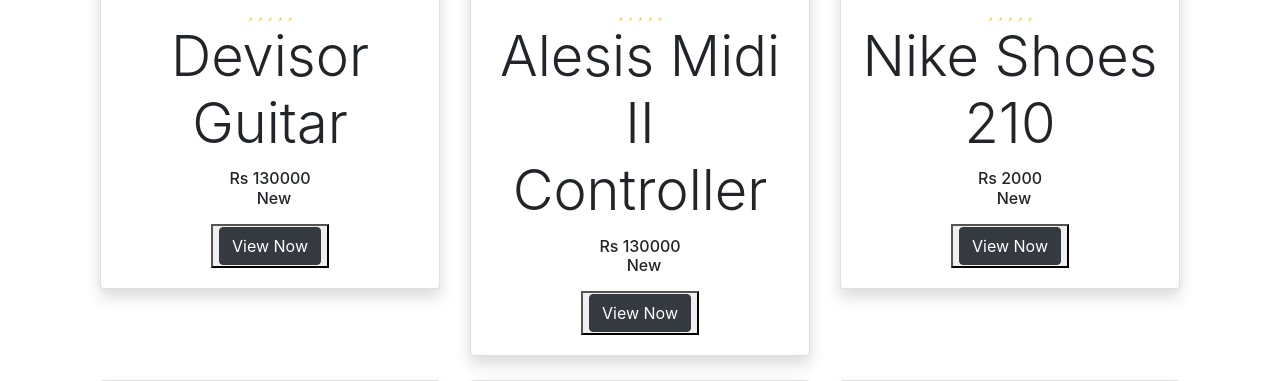
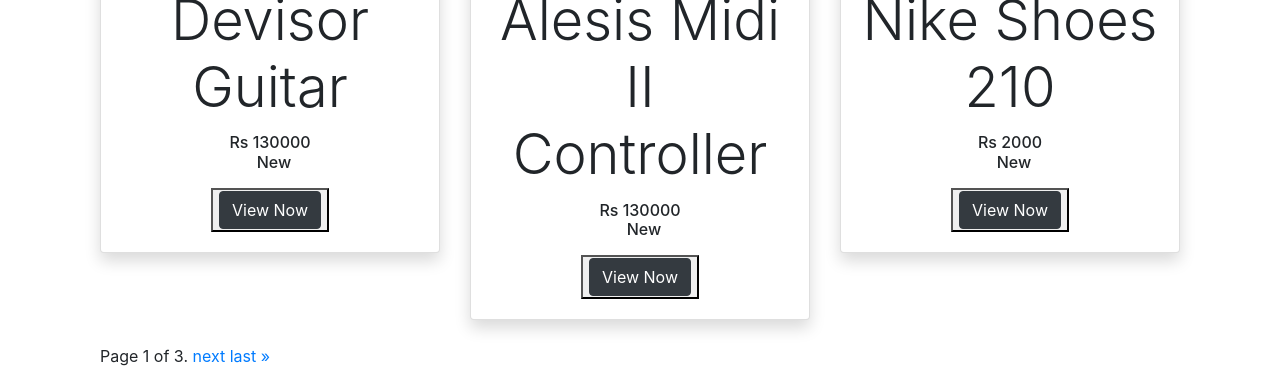
Before and after one commit to Bobby2342/Eshop---Django, a Django app: page /products/ in a window 1280 px wide. Shown: the part 980-1361 px from the top of the page. Run offline with Django 5.2, Linux system fonts and the light colour scheme; data comes from the database, SQL or seed files in the repository; both versions use the stored data as it was after the commit; some libraries are stand-ins or nearby versions.

Commit message:
pagination

```diff
--- a/apexbeyond/settings.py
+++ b/apexbeyond/settings.py
@@ -163,3 +163,6 @@
 
 SOCIAL_AUTH_FACEBOOK_KEY = 'your-app-id'
 SOCIAL_AUTH_FACEBOOK_SECRET = 'your-app-secret'
+
+LOGIN_URL = '/login'
+LOGOUT_REDIRECT_URL = '/login'
--- a/apexbeyond/urls.py
+++ b/apexbeyond/urls.py
@@ -26,23 +26,38 @@
     path('admin/', admin.site.urls),
     path('index/',views.index, name='index'),
         path('login/',views.loginuser, name='loginuser'),
-            path('logout/', views.logoutuser, name='logoutuser'),
-            path('header/', views.logoption, name='logoption'),
+        path('logout/', views.logoutuser, name='logoutuser'),
+        path('header/', views.logoption, name='logoption'),
 
 
-            path('signup/',views.signup, name='signup'),
-                path('sell/',views.sell, name='sell'),
-                     path('cart/',views.cart, name='cart'),
-                      path('product_details/<int:pk>/', views.product_details, name='product_details'),
-                     path('products/',views.product_list, name='products'),
+        path('signup/',views.signup, name='signup'),
+
+         #product related urls here
+        path('product_details/<int:pk>/', views.product_details, name='product_details'),
+        path('products/',views.product_list, name='products'),
         path('laptops/', views.laptops, name='laptops'),
         path('mobiles/', views.mobiles, name='mobiles'),
         path('shoes/', views.shoes, name='shoes'),
-         path('instruments/', views.instruments, name='instruments'),
-        path('checkout/', views.checkout, name='checkout'),
-         path('contact/', views.contact, name='contact'),
+        path('instruments/', views.instruments, name='instruments'),
+        path('sell/',views.sell, name='sell'),
+
+
+        #cart functions url
+         path('cart/',views.cart, name='cart'),
+
         path('add_to_cart/<int:product_id>/', views.add_to_cart, name='add_to_cart'),
         path('remove_from_cart/<int:product_id>/', views.remove_from_cart, name='remove_from_cart'),
+
+        #payment related urls
+        path('checkout/', views.checkout, name='checkout'),
+
+        #contact related urls
+         path('contact/', views.contact, name='contact'),
+
+
+        #search related urls
+        path('search/', views.search, name="search"),
+
 
         #google signin
 
--- a/app/views.py
+++ b/app/views.py
@@ -1,5 +1,6 @@
 from social_django.utils import psa
-
+from django.shortcuts import render
+from django.core.paginator import Paginator
 from django.http import HttpResponse, HttpResponseRedirect
 from django.contrib.auth.models import User
 from django.contrib.auth.decorators import login_required
@@ -18,11 +19,18 @@
 from app.models import Product, User
 
 # Create your views here.
+login_required
 def index(request):
     products = Product.objects.all()
 
-    return render (request, 'index.html', {'products':products})
+    paginator = Paginator(products , 3)
 
+    page_number = request.GET.get('page')
+
+    pageobj = paginator.get_page(page_number)
+
+    return render (request, 'index.html', {'products':products, 'pageobj':pageobj})
+login_required
 def loginuser(request):
 
     if request.method == 'POST':
@@ -45,9 +53,10 @@
         return render(request, 'login.html')
 
 def logoutuser(request):
-    if request.user.is_authenticated:
-     logout(request)
-    return redirect('login')
+
+     if request.user.is_authenticated:
+        logout(request)
+     return redirect('loginuser')
 
 def logoption(request):
     user = request.user if request.user.is_authenticated else None
@@ -78,13 +87,13 @@
 
 
     return render(request, 'signup.html')
-
+@login_required
 def cart(request):
 
     cart_items = request.session.get('cart', [])
     context = {'cart_items': cart_items}
     return render(request, 'cart.html', context)
-
+@login_required
 def add_to_cart(request, product_id):
     product = get_object_or_404(Product, id=product_id)
 
@@ -106,7 +115,7 @@
     # Pass cart_items to the template context
     return redirect('cart')
 
-
+@login_required
 def remove_from_cart(request, product_id):
      if request.method == 'POST':
         product_id = request.POST.get('item_id')  # Retrieve the product ID from the form
@@ -122,11 +131,18 @@
 
      return redirect('cart')  # Redirect back to the cart page or another appropriate page
 
+
+
 def product_list(request):
 
     products = Product.objects.all()
-    return render(request , 'product.html' ,{'products':products} )
+    paginator = Paginator(products, 6)
+    page_number = request.GET.get('page')
+    page_obj = paginator.get_page(page_number)
+    return render(request , 'product.html' ,{'products':products, 'page_obj':page_obj} )
 
+
+@login_required
 def sell(request):
 
     if request.method == 'POST':
@@ -232,3 +248,28 @@
 def facebook_callback(request):
 
     return redirect('home')
+
+def search(request):
+
+    query = request.GET.get('q')
+    products = []
+
+    if query and len(query)>=1 :
+     print("Query:  ", query)
+     if len(query)==1:
+
+            products = Product.objects.filter(name__istartswith=query)
+            print("Number of Products Found:", products.count())  # Check the count of found products
+
+
+     products = Product.objects.filter(name__icontains=query)
+     paginator = Paginator(products, 5)
+     page_number = request.GET.get('page')
+     page_obj = paginator.get_page(page_number)
+     print("Number of Products Found:", products.count())  # Check the count of found products
+
+
+     return render(request, 'search.html',{'products':products, 'query':query , 'page_obj':page_obj})
+
+    else:
+        return render (request, "search.html" ,{'products':products, 'query':query , 'page_obj':page_obj})
--- a/templates/header.html
+++ b/templates/header.html
@@ -48,11 +48,11 @@
               </a>
           </li>
           <li class="nav-item">
-            <a class="nav-link" href="/aboutus">
+            <a class="nav-link" href="/feed">
               <i class="fa fa-envelope-o">
                 <span class="badge badge-danger"></span>
               </i>
-              About Us
+             Feeds
             </a>
           </li>
           <li class="nav-item">
@@ -90,26 +90,38 @@
               Sell Products
             </a>
           </li>
+            {% if user.is_authenticated %}
                 <li class="nav-item">
-            <a class="nav-link" href="/login">
+                    <a class="nav-link" href="#">
+                        <i class="fa fa-globe">
+                            <span class="badge badge-success"></span>
+                        </i>
+                        {{ user.username }}
+                    </a>
+                </li>
+                <li class="nav-item">
+                    <a class="nav-link" href="{% url 'logoutuser' %}">
+                        <i class="fa fa-globe">
+                            <span class="badge badge-success"></span>
+                        </i>
+                        Logout
+                    </a>
+                </li>
+            {% else %}
+                <li class="nav-item">
+                    <a class="nav-link" href="{% url 'loginuser' %}">
                         <i class="fa fa-globe">
                             <span class="badge badge-success"></span>
                         </i>
                         Login
                     </a>
                 </li>
-          <li class="nav-item">
-            <a class="nav-link" href="/logout">
-              <i class="fa fa-globe">
-                <span class="badge badge-success"></span>
-              </i>
-              Logout
-            </a>
-          </li>
+            {% endif %}
         </ul>
-        <form class="form-inline my-2 my-lg-0">
-          <input class="form-control mr-sm-2" type="text" placeholder="Search" aria-label="Search">
-          <button class="btn btn-outline-success my-2 my-sm-0" type="submit">Search</button>
+        <form action ="{%  url 'search'  %}" method= 'GET' class="form-inline my-2 my-lg-0">
+
+          <input type ="text" value="{{query}}" name="q"  class="form-control mr-sm-2" type="text" placeholder="Search" aria-label="Search">
+          <button class="btn btn-outline-success my-2 my-sm-0"  type="submit">Search</button>
         </form>
       </div>
     </nav>
--- a/templates/product.html
+++ b/templates/product.html
@@ -7,14 +7,14 @@
 
         <div class="container mb-4">
             Products
-           <div class="row">
-               {% for product in products%}
+           <div class="row" style="">
+               {% for product in page_obj%}
                <div class="col-12 col-sm-12 col-md-6 col-lg-4 col-xl-4 mt-4 ">
                    <div class="card shadow">
-                       <div class="card-body text-center">
+                       <div class="card-body text-center" style="height:50%">
                            <h3 class="text-warning">SALE 50% OFF</h3>
                            <a href="#">
-                               <img class="card-img-top" src="{{product.imgurl}}" alt="" style ="height:200px  ">
+                               <img class="card-img-top" src="{{product.imgurl}}" alt="" style ="max-height:200px  ">
                            </a>
                            <div class="text-warning">
                                <i class="fas fa-star"></i>
@@ -34,7 +34,23 @@
                {%endfor %}
 
            </div>
+           <div class="pagination mt-4">
+            <span class="step-links">
+                {% if page_obj.has_previous %}
+                    <a href="?page=1">&laquo; first</a>
+                    <a href="?page={{ page_obj.previous_page_number }}">previous</a>
+                {% endif %}
 
+                <span class="current">
+                    Page {{ page_obj.number }} of {{ page_obj.paginator.num_pages }}.
+                </span>
+
+                {% if page_obj.has_next %}
+                    <a href="?page={{ page_obj.next_page_number }}">next</a>
+                    <a href="?page={{ page_obj.paginator.num_pages }}">last &raquo;</a>
+                {% endif %}
+            </span>
+        </div>
 
     <nav id="sidebar">
               <div class="p-4 pt-5">
```
Also changed, not shown: templates/index.html (+17 -1 lines), templates/search.html (added, +68 -0 lines), db.sqlite3, vercel.json (deleted), 1 other file. Lines whose indentation alone changed are shown as unchanged.
